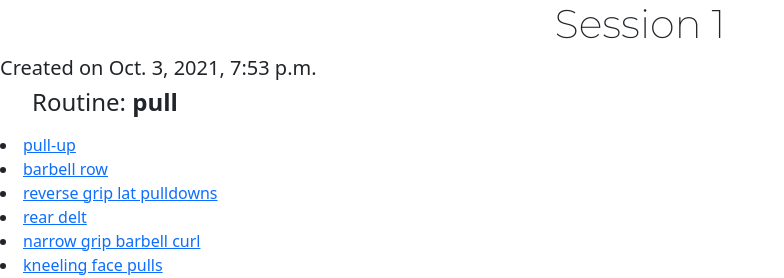
After one commit to ggeerroo/project_gym, a Django app: page /sessions/detail/1 in a window 1280 px wide; the page is wider, and only the part inside the window is pictured. The commit adds this page. Shown: the top 278 px of that part, without its empty margins (0-784 px from the left). Run offline with Django 3.2, Linux system fonts and the light colour scheme; a user stored in the database is signed in; data comes from the database, SQL or seed files in the repository; both versions use the stored data as it was after the commit.

Commit message:
Added sessions.

```diff
--- /dev/null
+++ b/home/templates/home/register.html
@@ -0,0 +1,6 @@
+{% extends "layout.html" %}
+{% block title %}Register{% endblock %}
+
+{% block content %}
+<h3>Register</h3>
+{% endblock content %}
--- a/home/templates/layout.html
+++ b/home/templates/layout.html
@@ -2,6 +2,7 @@
 <html lang="en">
 
 <head>
+{% block head %}{% endblock head %}
 <title>{% block title %}{% endblock %}</title>
 <!-- Required meta tags -->
 <meta charset="utf-8">
--- a/project_gym/urls.py
+++ b/project_gym/urls.py
@@ -1,4 +1,4 @@
-"""xlog URL Configuration
+"""project_gym URL Configuration
 
 The `urlpatterns` list routes URLs to views. For more information please see:
     https://docs.djangoproject.com/en/3.2/topics/http/urls/
@@ -19,6 +19,7 @@ from django.views.generic.base import TemplateView
 
 urlpatterns = [
     path('admin/', admin.site.urls),
-    path('', TemplateView.as_view(template_name='home/main.html')),
+    path('', TemplateView.as_view(template_name='home/main.html'), name='home'),
     path('sessions/', include('sessions.urls')),
+    path('accounts/', include('django.contrib.auth.urls')),
 ]
--- a/sessions/models.py
+++ b/sessions/models.py
@@ -2,6 +2,7 @@ from django.db import models
 from django.core.validators import MinLengthValidator
 from django.conf import settings
 from datetime import timedelta
+from django.urls import reverse
 
 
 
@@ -50,9 +51,12 @@ class Session(models.Model):
     routine = models.ForeignKey(Routine, on_delete=models.CASCADE)
     date = models.DateTimeField(auto_now_add=True)
 
-    # I need to enter a timedelta type for the duration (finishing_time - starting_time)
-    duration = models.DurationField()
+    """  start_time = models.DateTimeField(auto_now_add=True)
+    finish_time = models.DateTimeField(auto_now_add=True) """
+    duration = models.DurationField(null=True)
 
+    def get_absolute_url(self):
+        return reverse('sessions:session_detail', kwargs={'pk': self.pk})
 
     def __str__(self):
-        return "Session of " + self.date
+        return "Session of " + str(self.date)
--- /dev/null
+++ b/sessions/static/sessions/css/stopwatch.css
@@ -0,0 +1,75 @@
+/* REFERENCE: https://tinloof.com/blog/how-to-build-a-stopwatch-with-html-css-js-react-part-2/ */
+
+body {
+    background-color: #2c3347;
+    color: #ffffff;
+  }
+
+  h1 {
+    font-size: 48px;
+    font-family: "Montserrat", sans-serif;
+    font-weight: 200;
+
+    text-align: center;
+    line-height: 59px;
+
+    padding: 0 64px;
+    margin: 0;
+  }
+
+  .stopwatch {
+    display: grid;
+    justify-items: center;
+    grid-row-gap: 23px;
+    width: 100%;
+    padding-top: 25px;
+  }
+
+  .circle {
+    display: flex;
+    justify-content: center;
+    align-items: center;
+
+    height: 270px;
+    width: 270px;
+
+    border: 2px solid;
+    border-radius: 50%;
+  }
+
+  .time {
+    font-family: "Roboto Mono", monospace;
+    font-weight: 300;
+    font-size: 48px;
+  }
+
+  .gold {
+    font-weight: 900;
+
+    color: #f2c94c;
+    text-shadow: 0 0 0px #fff, 0 0 50px #f2c94c;
+  }
+
+  .controls {
+    display: flex;
+    justify-content: space-between;
+
+    width: 187px;
+  }
+
+  button {
+    cursor: pointer;
+    background: transparent;
+    padding: 0;
+    border: none;
+    margin: 0;
+    outline: none;
+  }
+
+  #playButton {
+    display: block;
+  }
+
+  #pauseButton {
+    display: none;
+  }
--- /dev/null
+++ b/sessions/templates/sesh/session_detail.html
@@ -0,0 +1,58 @@
+{% extends "layout.html" %}
+{% load static %}
+
+{% block head %}
+
+<link rel="stylesheet" href="{% static 'sessions/css/stopwatch.css' %}"/>
+<link href="https://fonts.googleapis.com/css2?family=Montserrat:wght@200;900&display=swap" rel="stylesheet"/>
+<link href="https://fonts.googleapis.com/css2?family=Roboto+Mono:ital,wght@0,300;1,300&display=swap" rel="stylesheet"/>
+
+{% endblock head %}
+
+{% block title %}Session{% endblock %}
+
+{% block content %}
+
+<h1>Session {{ session.id }}</h1>
+<h5>Created on {{ session.date }}</h5>
+<ul><h4>Routine: <strong>{{ session.routine }}</strong></h4></ul>
+{% for exercise in session.routine.exercises.all  %}
+    <li><a href="{% url 'sessions:exercise_detail' exercise.id %}">{{ exercise.name }}</a></li>
+{% endfor %}
+
+{% if session.duration %}
+    <p>Duration: {{ session.duration }}</p>
+{% else %}
+    <div class="stopwatch">
+      <h1><span class="gold">GOLD</span> STOPWATCH</h1>
+      <div class="circle">
+        <span class="time" id="display">00:00:00</span>
+      </div>
+
+      <div class="controls">
+        <button class="buttonPlay">
+          <img id="playButton" src="https://res.cloudinary.com/https-tinloof-com/image/upload/v1593360448/blog/time-in-js/play-button_opkxmt.svg" />
+
+          <img id="pauseButton" src="https://res.cloudinary.com/https-tinloof-com/image/upload/v1593360448/blog/time-in-js/pause-button_pinhpy.svg" />
+        </button>
+
+        <button class="buttonReset">
+          <img id="resetButton" src="https://res.cloudinary.com/https-tinloof-com/image/upload/v1593360448/blog/time-in-js/reset-button_mdv6wf.svg" />
+        </button>
+
+        <form method="post" action="{% url 'sessions:session_detail' session.id %}">
+        {% csrf_token %}
+            <input type="hidden" id="duration" name="duration" value="">
+            <input type="submit" value="Finish session.">
+        </form>
+
+      </div>
+    </div>
+    <script src="{% static 'sessions/js/stopwatch.js' %}"></script>
+
+    <button>Start Session</button>
+{% endif %}
+
+
+
+{% endblock content %}
--- a/sessions/urls.py
+++ b/sessions/urls.py
@@ -1,13 +1,17 @@
 from django.urls import path, include
 from django.views.generic.list import ListView
-from sessions.views import RoutineList, RoutineDetail, ExerciseDetail
+from sessions.views import RoutineList, RoutineDetail, ExerciseDetail, SessionCreate, SessionDetail
+from django.conf.urls.static import static
+from django.conf import settings
 
 
 app_name = 'sessions'
 
 urlpatterns = [
-    path('all_routines/', RoutineList.as_view(), name='routines'),
+    path('all_routines/', RoutineList.as_view(), name='routine_list'),
     path('routine/<int:pk>/', RoutineDetail.as_view(), name='routine_detail'),
     path('exercise/<int:pk>/', ExerciseDetail.as_view(), name='exercise_detail'),
+    path('new/', SessionCreate.as_view(), name='session_create'),
+    path('detail/<int:pk>', SessionDetail.as_view(), name='session_detail'),
 
-]
+] + static(settings.STATIC_URL, document_root=settings.STATIC_ROOT)
--- a/sessions/views.py
+++ b/sessions/views.py
@@ -1,27 +1,65 @@
-from django.shortcuts import render
+from django.shortcuts import render, get_object_or_404
 from django.views.generic import ListView, DetailView, CreateView, UpdateView, DeleteView
 from sessions.models import Routine, Exercise, Session
-
-""" class SessionDetail(DetailView):
-    #todo
-
-
-class SessionCreate(CreateView):
-    #todo
- """
+from django.contrib.auth.mixins import LoginRequiredMixin
+from django.http import HttpResponseRedirect
+from django.urls import reverse_lazy
+from datetime import timedelta
 
 
 
-class RoutineList(ListView):
+class SessionCreate(LoginRequiredMixin, CreateView):
+    model = Session
+    fields = ['routine']
+
+    # This method is called when valid form data has been POSTed.
+    # It should return an HttpResponse.
+    def form_valid(self, form):
+        session = form.save(commit=False)  # Returns an object that hasn't been saved yet
+        session.user = self.request.user
+        session.save()
+        return super().form_valid(form)
+
+
+
+
+
+class SessionDetail(LoginRequiredMixin, DetailView):
+    model = Session
+
+    # Save the duration of the session in the db
+    def post(self, request, *args, **kwargs):
+        session = self.get_object()
+        #   Get the string duration from the POST request, turn it into an int,
+        #   divide by 1000 to get the amount of seconds, format it w/ timedelta and update session
+        seconds = int(request.POST['duration']) / 1000
+        session.duration = timedelta(seconds = int(seconds))
+        session.save()
+        return HttpResponseRedirect(reverse_lazy('sessions:session_detail', args=[session.id]))
+
+
+class RoutineList(LoginRequiredMixin, ListView):
     model = Routine
 
 
-class RoutineDetail(DetailView):
+class RoutineDetail(LoginRequiredMixin, DetailView):
     model = Routine
 
 
-class ExerciseDetail(DetailView):
+class ExerciseDetail(LoginRequiredMixin,DetailView):
     model = Exercise
+
+
+
+class SessionExerciseUpdate(LoginRequiredMixin, UpdateView):
+
+
+    def post(self, request, *args, **kwargs):
+        new_exercise = Exercise(
+
+
+        )
+
 
 """
 class RoutineCreate(CreateView):
```
Also changed, not shown: home/templates/home/main.html (+10 -1 lines), home/templates/registration/login.html (added, +15 -0 lines), sessions/forms.py (added, +7 -0 lines), sessions/static/sessions/html/stopwatch.html (added, +41 -0 lines), sessions/static/sessions/js/stopwatch.js (added, +78 -0 lines), sessions/templates/sesh/session_form.html (added, +12 -0 lines), db.sqlite3, sessions/migrations/0003_auto_20211003_1452.py (added), sessions/migrations/0004_auto_20211006_1114.py (added).
